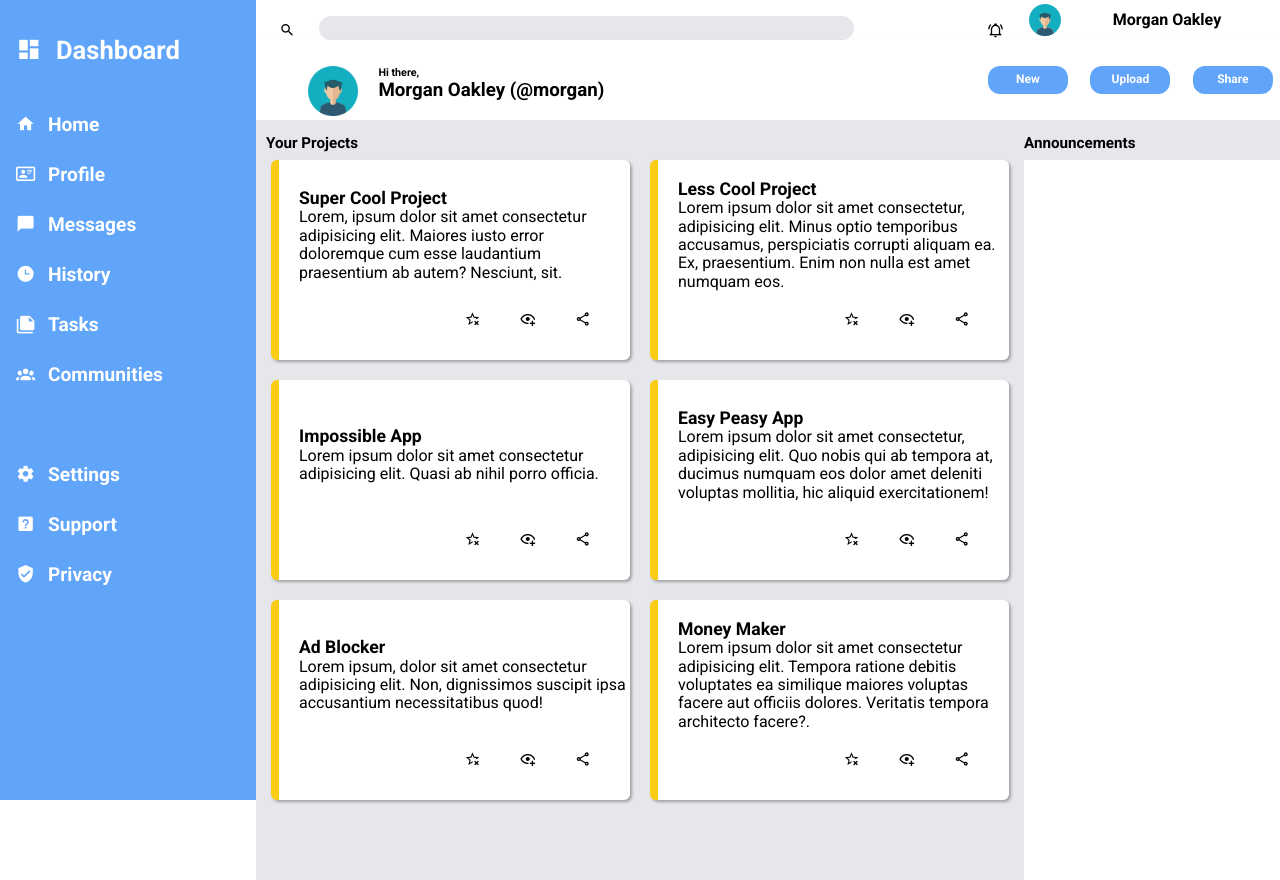
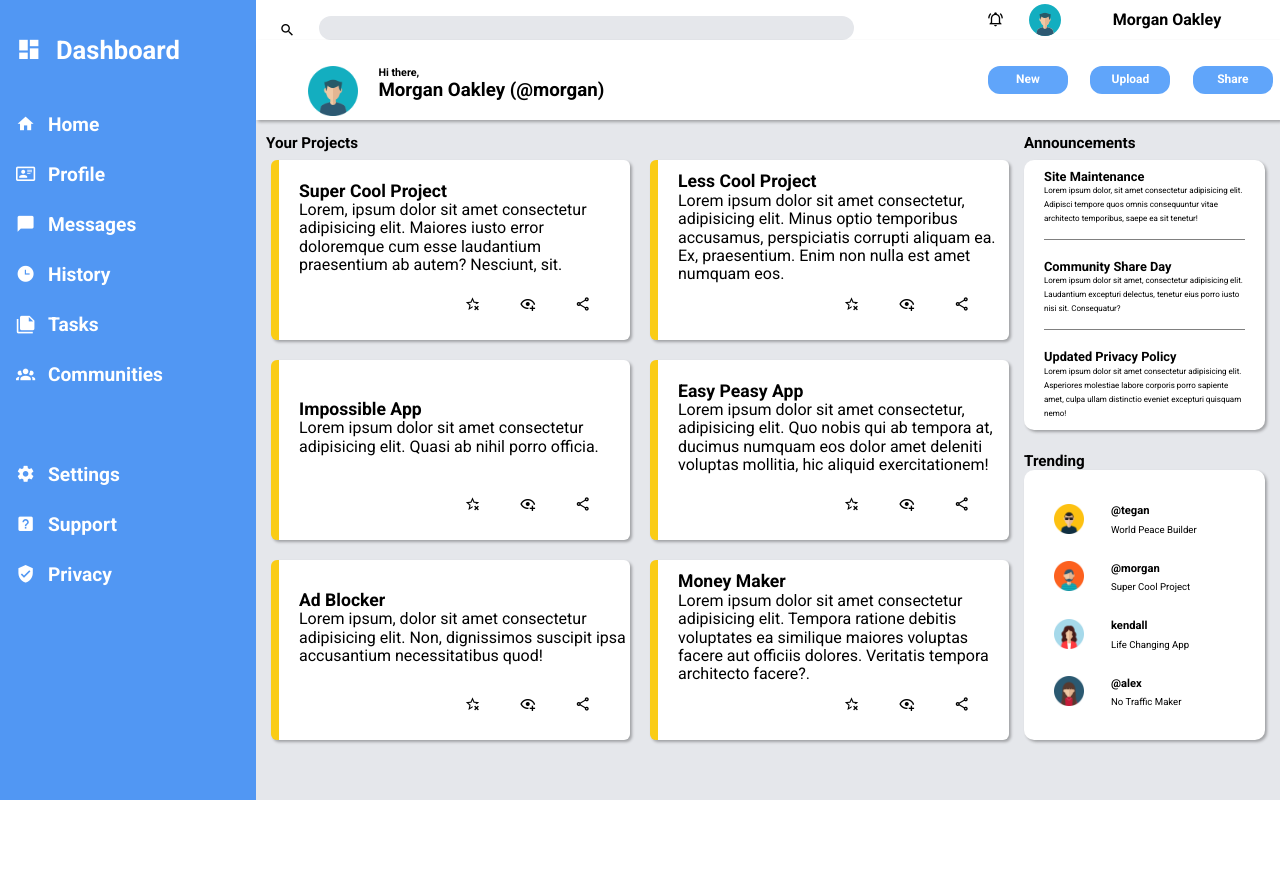
Before and after one commit to DebakeDSP94/dashboard, a plain HTML site: page index.html in a window 1280 px wide. After the commit the page ends 800 px from the top, so only its background shows below. Drawn offline with Linux system fonts and the light colour scheme; a script that the page names is missing.

Commit message:
complete layout of dashboard project

```diff
--- a/index.html
+++ b/index.html
@@ -219,15 +219,87 @@
 			</div>
 			<div class="right-bar">
 				<div class="announcements">
-					<div class="notice"></div>
-					<div class="notice"></div>
-					<div class="notice"></div>
+					<div class="notice bb">
+						<span class="notice-header">Site Maintenance</span><br />
+						<span class="notice-text"
+							>Lorem ipsum dolor, sit amet consectetur adipisicing elit.
+							Adipisci tempore quos omnis consequuntur vitae architecto
+							temporibus, saepe ea sit tenetur!</span
+						>
+					</div>
+					<div class="notice bb">
+						<span class="notice-header">Community Share Day</span><br />
+						<span class="notice-text"
+							>Lorem ipsum dolor sit amet, consectetur adipisicing elit.
+							Laudantium excepturi delectus, tenetur eius porro iusto nisi sit.
+							Consequatur?
+						</span>
+					</div>
+					<div class="notice">
+						<span class="notice-header">Updated Privacy Policy</span><br />
+						<span class="notice-text"
+							>Lorem ipsum dolor sit amet consectetur adipisicing elit.
+							Asperiores molestiae labore corporis porro sapiente amet, culpa
+							ullam distinctio eveniet excepturi quisquam nemo!
+						</span>
+					</div>
+				</div>
+				<div class="trending-header">
+					<span>Trending</span>
 				</div>
 				<div class="trending">
-					<div class="profile"></div>
-					<div class="profile"></div>
-					<div class="profile"></div>
-					<div class="profile"></div>
+					<div class="profiles profile1">
+						<span></span>
+						<img
+							src="./icons/yellow.png"
+							alt="yellow avatar"
+							class="avatar"
+							height="30px"
+						/>
+						<div class="div">
+							<span class="tagline">@tegan<br /></span>
+							<span class="catchphrase">World Peace Builder</span>
+						</div>
+					</div>
+					<div class="profiles profile2">
+						<span></span>
+						<img
+							src="./icons/avatar (1).png"
+							alt="avatar"
+							class="avatar"
+							height="30px"
+						/>
+						<div>
+							<span class="tagline">@morgan<br /></span>
+							<span class="catchphrase">Super Cool Project</span>
+						</div>
+					</div>
+					<div class="profiles profile3">
+						<span></span>
+						<img
+							src="./icons/avatar (2).png"
+							alt="avatar"
+							class="avatar"
+							height="30px"
+						/>
+						<div class="div">
+							<span class="tagline">kendall<br /></span>
+							<span class="catchphrase">Life Changing App</span>
+						</div>
+					</div>
+					<div class="profiles profile4">
+						<span></span>
+						<img
+							src="./icons/avatar (3).png"
+							alt="avatar"
+							class="avatar"
+							height="30px"
+						/>
+						<div>
+							<span class="tagline">@alex<br /></span>
+							<span class="catchphrase">No Traffic Maker</span>
+						</div>
+					</div>
 				</div>
 			</div>
 		</div>
--- a/style.css
+++ b/style.css
@@ -26,7 +26,7 @@ body {
 	grid-column: 1 / 2;
 	height: 100vh;
 	grid-template-rows: 2fr 1fr 1fr 1fr 1fr 1fr 1fr 1fr 1fr 1fr 1fr 4fr;
-	background-color: #60a5fa;
+	background-color: #5197f3;
 	color: white;
 }
 
@@ -113,7 +113,7 @@ a {
 }
 
 .bellicon-container {
-	align-self: end;
+	align-self: center;
 }
 
 .icon-container {
@@ -129,6 +129,7 @@ a {
 	display: grid;
 	grid-column: 2 / 4;
 	grid-row: 2 / 3;
+	z-index: 100;
 	grid-template-columns: 1fr 6fr 1fr 1fr 1fr;
 	box-shadow: rgba(0, 0, 0, 0.3) 2px 2px 3px;
 }
@@ -189,10 +190,11 @@ button {
 }
 
 .card-container {
+	max-height: 100%;
 	display: grid;
 	grid-column: 2 / 3;
 	grid-template-columns: 1fr 1fr;
-	grid-template-rows: 1fr 1fr 1fr 60px;
+	grid-template-rows: 1fr 1fr 1fr 40px;
 	gap: 20px;
 	background-color: #e5e7eb;
 }
@@ -210,7 +212,6 @@ button {
 }
 .card {
 	background-color: white;
-	height: 200px;
 	border-radius: 6px;
 	justify-items: left;
 	padding-left: 20px;
@@ -236,3 +237,95 @@ button {
 	justify-content: end;
 	grid-template-columns: 3fr 1fr 1fr 1fr;
 }
+
+.right-bar {
+	display: grid;
+	grid-template-rows: 1fr 40px 1fr 60px;
+	background-color: #e5e7eb;
+	max-height: 100%;
+}
+
+.announcements {
+	display: grid;
+	grid-template-rows: 1fr 1fr 1fr;
+	align-items: center;
+	padding-left: 20px;
+	padding-right: 20px;
+	line-height: 0.7rem;
+	border-radius: 10px;
+	margin-right: 15px;
+	box-shadow: 2px 2px 3px rgba(0, 0, 0, 0.3);
+	background-color: white;
+}
+
+.bb {
+	border-bottom: 1px solid grey;
+	padding-bottom: 15px;
+}
+
+.notice-header {
+	font-size: 0.8rem;
+	font-weight: 700;
+}
+
+.notice-text {
+	font-size: 0.5rem;
+}
+
+.trending {
+	display: grid;
+	grid-template-rows: 1fr 1fr 1fr 1fr;
+	background-color: white;
+	margin-right: 15px;
+	border-radius: 10px;
+	box-shadow: 2px 2px 3px rgba(0, 0, 0, 0.3);
+	padding: 20px;
+}
+
+.trending-header {
+	font-weight: 600;
+	font-size: 0.95rem;
+	align-self: end;
+}
+
+.tagline {
+	font-size: 0.7rem;
+	font-weight: 600;
+}
+
+.avatar {
+	display: grid;
+	align-self: center;
+	justify-self: start;
+}
+
+.catchphrase {
+	font-size: 0.6rem;
+}
+
+.profiles {
+	display: grid;
+	grid-template-columns: 10px 1fr 2fr 20px;
+	align-items: center;
+	justify-items: start;
+}
+
+.profile1 {
+	display: grid;
+	grid-row: 1 / 2;
+}
+
+.profile2 {
+	display: grid;
+	grid-row: 2 / 3;
+}
+
+.profile3 {
+	display: grid;
+	grid-row: 3 / 4;
+}
+
+.profile4 {
+	display: grid;
+	grid-row: 4 / 5;
+}
```
Also changed, not shown: attributes.txt (added), icons/avatar (1).png (added), icons/avatar (2).png (added), icons/avatar (3).png (added), icons/yellow.png (added).
